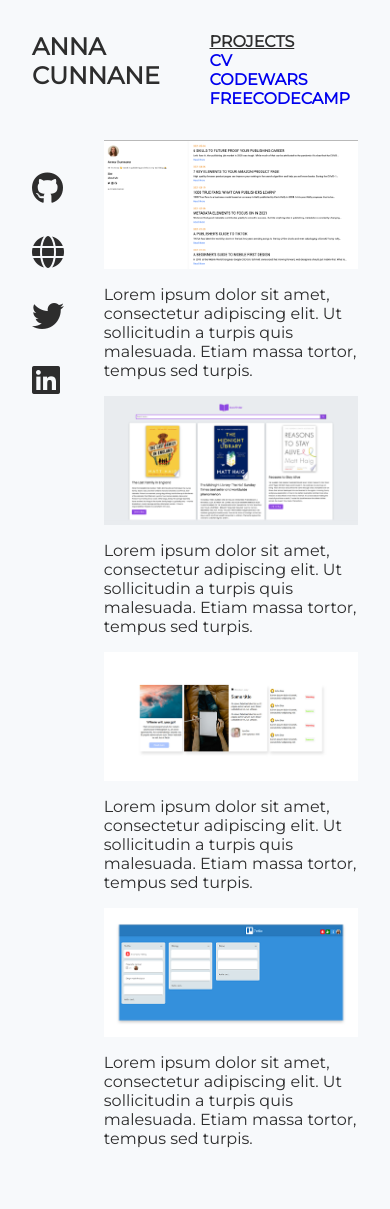
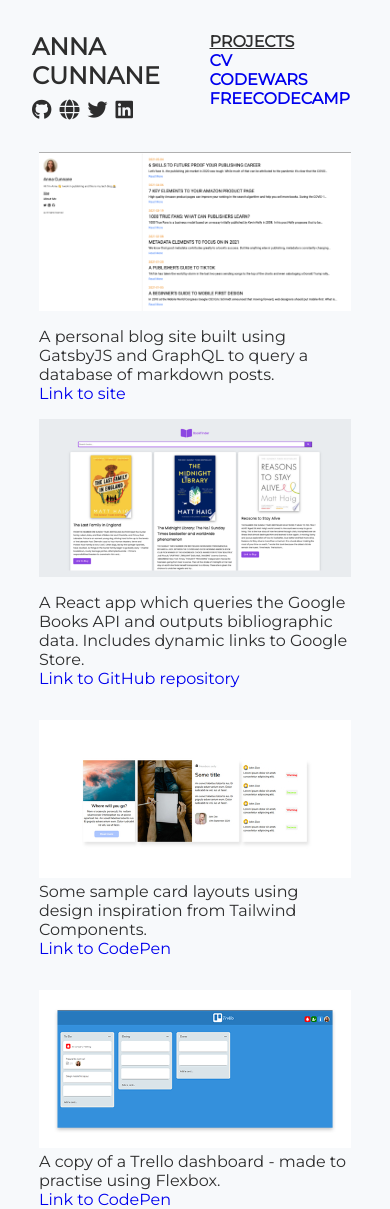
Before and after one commit to Moggach/founders-and-coders, a plain HTML site: page index.html in a window 390 px wide. Before the commit the page ends 1148 px from the top, so only its background shows below. Drawn offline with Linux system fonts and the light colour scheme.

Commit message:
adding copy

```diff
--- a/global.css
+++ b/global.css
@@ -116,16 +116,22 @@ a {
   text-decoration: none
 }
 
+a:hover {
+  text-decoration: underline;
+}
+
+a:visited {
+  color: var(--font-color);
+
+}
+
+
 li .active {
  text-decoration: underline;
  color: var(--font-color);
 
 }
 
-a:visited {
-  color: var(--font-color);
-
-}
 
 aside {
     display: flex;
@@ -178,6 +184,7 @@ aside li {
 .caption03 { grid-area: caption03; }
 
 .caption04 { grid-area: caption04; }
+
 
  img {
   width: 100%;
@@ -260,6 +267,10 @@ article {
   line-height: 1.8rem;
 }
 
+article > h1 {
+  margin-top: 0.5rem;
+  margin-bottom: 0.5rem;
+}
 @media only screen and (max-width: 800px) {
 
 .switch-text {
@@ -284,16 +295,16 @@ display: none;
   display: none;
 }
 
-.wrapper {display: block;}
+section {display: block;}
 
- .side-bar {
+ aside {
    margin-bottom: 2rem;
    margin-top: -2rem;
 
  }
 
 
- .side-bar > ul {
+ aside > ul {
    display: flex;
    font-size: x-small;
    margin-top: -2.5rem;
@@ -338,8 +349,9 @@ li {
 
   }
 
-  .cv-content {
+  article {
     margin-left: 0;
-    width: 90%;
+    width: 95%;
   }
 }
+};
--- a/index.html
+++ b/index.html
@@ -76,13 +76,25 @@
     <div class="image-grid">
 
       <img id="myImg1" src = "./images/Blog_Site.png" class="img-thumbnail" alt="Personal Blog Site">
-      <div class="caption01">Lorem ipsum dolor sit amet, consectetur adipiscing elit. Ut sollicitudin a turpis quis malesuada. Etiam massa tortor, tempus sed turpis.</div>
+      <div class="caption01">
+      <p>A personal blog site built using GatsbyJS and GraphQL to query a database of markdown posts.</p>
+      <p><a href="https://www.annacunnane.co.uk/" target="_blank" rel="noopener noreferrer">Link to site</a></p>
+      </div>
       <img id="myImg2" src = "./images/Book_Finder.png" class="img-thumbnail" alt="Book Finder App">
-      <div class="caption02">Lorem ipsum dolor sit amet, consectetur adipiscing elit. Ut sollicitudin a turpis quis malesuada. Etiam massa tortor, tempus sed turpis.</div>
+      <div class="caption02">
+      <p>A React app which queries the Google Books API and outputs bibliographic data. Includes dynamic links to Google Store.</p>
+      <p><a href="https://github.com/Moggach/book-finder" target="_blank" rel="noopener noreferrer">Link to GitHub repository</a></p>
+      </div>
+      <div class="caption03">
       <img id="myImg3" src="./images/Card_Layouts.png" class="img-thumbnail" alt="Sample Card Layouts">
-      <div class="caption03">Lorem ipsum dolor sit amet, consectetur adipiscing elit. Ut sollicitudin a turpis quis malesuada. Etiam massa tortor, tempus sed turpis.</div>
+      <p>Some sample card layouts using design inspiration from Tailwind Components.</p>
+      <p><a href="https://codepen.io/moggach/pen/abNqoNR" target="_blank" rel="noopener noreferrer">Link to CodePen</a></p>
+      </div>
+      <div class="caption04">
       <img id="myImg4" src="./images/Trello_Copy.png" class="img-thumbnail" alt="A Trello Layout">
-      <div class="caption04">Lorem ipsum dolor sit amet, consectetur adipiscing elit. Ut sollicitudin a turpis quis malesuada. Etiam massa tortor, tempus sed turpis.</div>
+      <p>A copy of a Trello dashboard - made to practise using Flexbox.</p>
+      <p><a href="https://codepen.io/moggach/pen/zYqLZBb" target="_blank" rel="noopener noreferrer">Link to CodePen</a></p>
+      </div>
     </div>
 
 <div id="myModal" class="modal">
```
Also changed, not shown: CV.html (+16 -6 lines).
